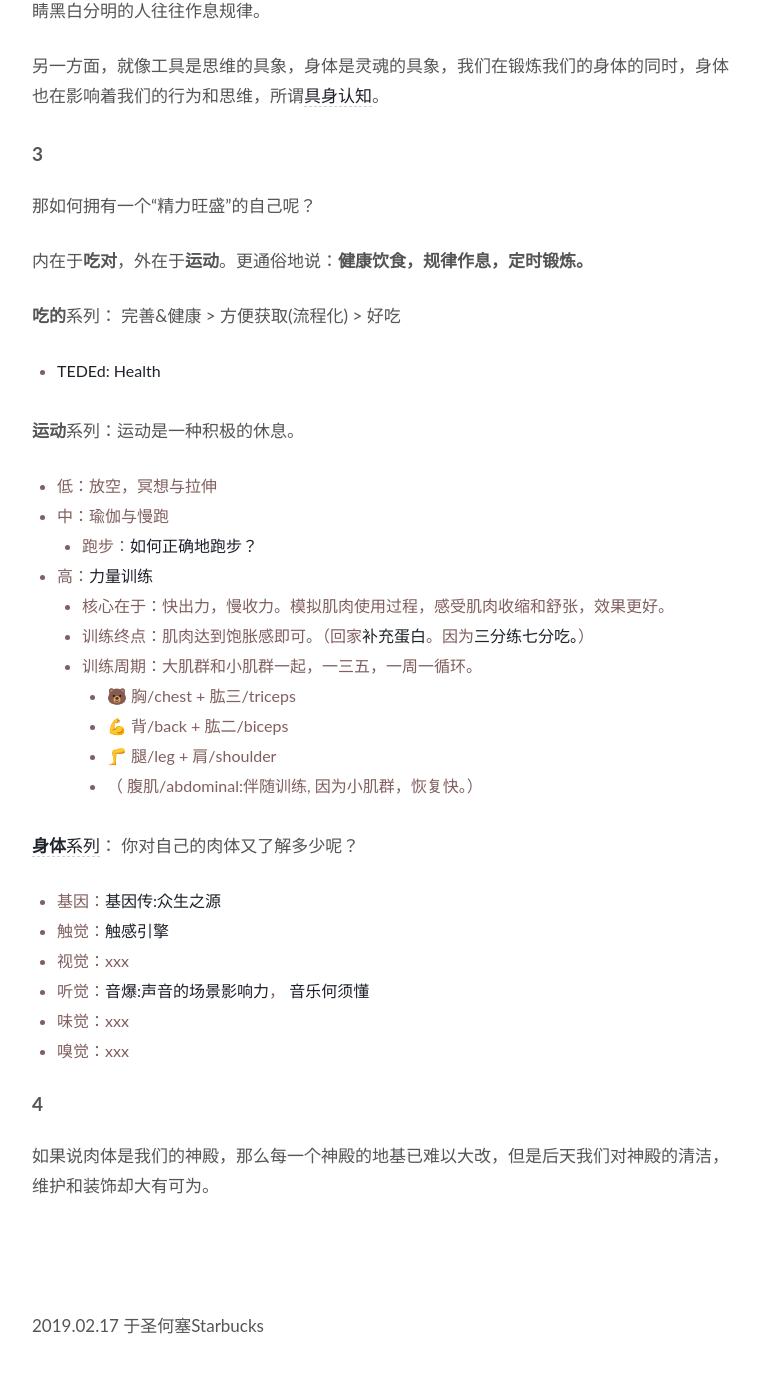
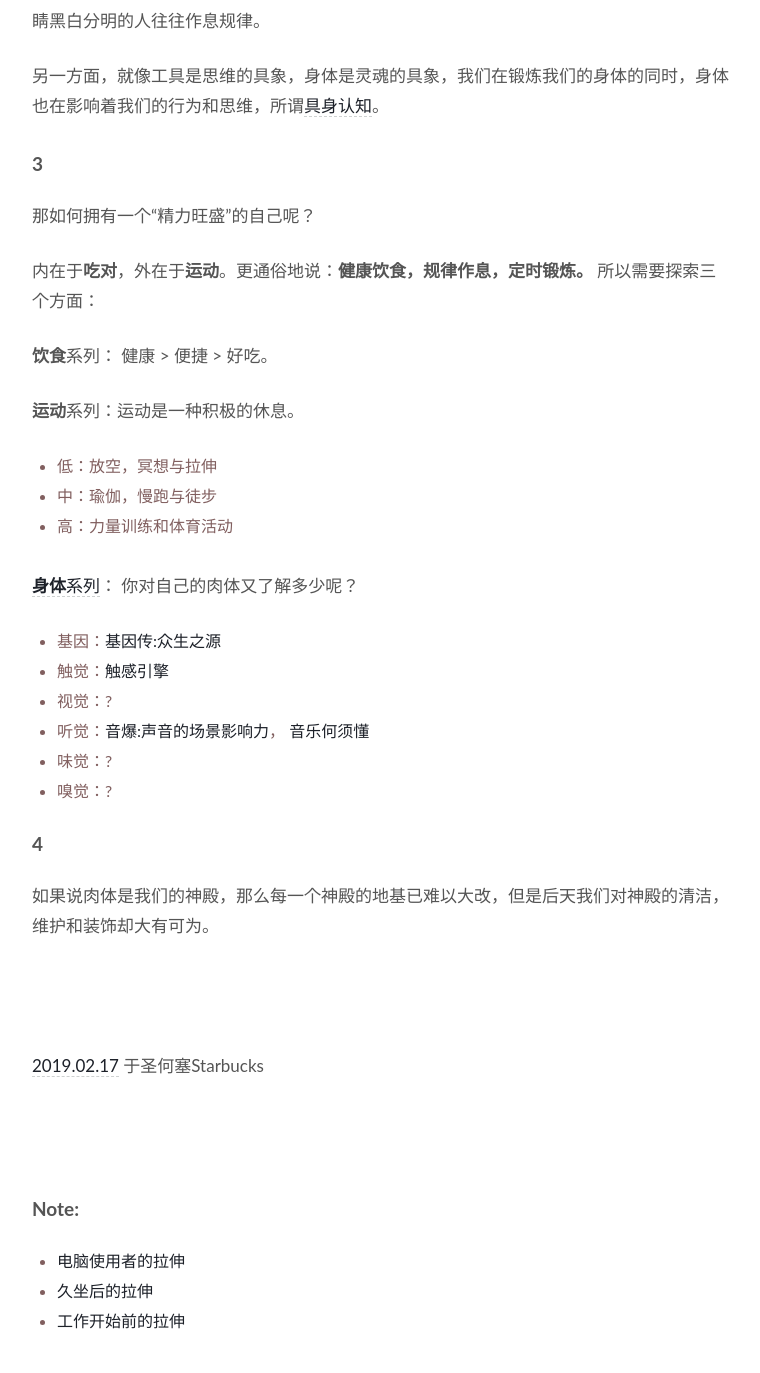
Before and after one commit to WillWang-X/willwang-x.github.io, a Jekyll site: the page built from _posts/blogs/2019-02-17-body.md, in a window 1280 px wide and 1400 px high, scrolled down 1386 px. Shown: the top 1373 px of the window, without its empty margins (258-1018 px from the left). Built offline with Jekyll 4.4.1, drawn with Linux system fonts in a browser that asks for light colours; some of the changed text lies outside the part shown.

Commit message:
Remove something unimportant

```diff
--- a/_posts/blogs/2019-02-17-body.md
+++ b/_posts/blogs/2019-02-17-body.md
@@ -9,14 +9,16 @@
 ---
 
 <br>
-<br>
 
+<div style="color: gray">
+<div style="color: gray"> </div>
+<a src="https://github.githistory.xyz/willwang-x/willwang-x.github.io/blob/master/_posts/blogs/2019-02-17-body.md"> Updated </a>
+<span> : 2020.11.22  </span>
+</div>
 
 ![Fitness](https://i.imgur.com/BEvX7Jc.gif)
 
-> 肉体是每个人的神殿，不管里面供奉的是什么，都应该好好保持它的强韧、美丽和清洁。
->
-> by 村上春树
+> 肉体是每个人的神殿，不管里面供奉的是什么，都应该好好保持它的强韧、美丽和清洁。  by 村上春树
 
 ## 0
 
@@ -39,7 +41,7 @@
 
 > 身体不是灵魂的外在，而是灵魂本身。
 
-为什么说肉体的“强韧、美丽和清洁”很重要？
+为什么说肉体的「强韧、美丽和清洁」很重要？
 
 一方面，外在是我们内在的映射，如嘴唇红润的人往往体内循环好，身体健康；皮肤白皙、眼睛黑白分明的人往往作息规律。
 
@@ -49,36 +51,25 @@
 
 那如何拥有一个“精力旺盛”的自己呢？
 
-内在于**吃对**，外在于**运动**。更通俗地说：**健康饮食，规律作息，定时锻炼。**
+内在于**吃对**，外在于**运动**。更通俗地说：**健康饮食，规律作息，定时锻炼。** 所以需要探索三个方面：
 
-**吃的**系列： 完善&健康 > 方便获取(流程化) > 好吃
-
-- [TEDEd: Health](https://ed.ted.com/lessons?category=health)
-<br>
+**饮食**系列： 健康 > 便捷 > 好吃。
 
 **运动**系列：运动是一种积极的休息。
 
-- 低：放空，冥想与拉伸
-- 中：瑜伽与慢跑
-	- 跑步：[如何正确地跑步？](https://www.zhihu.com/question/31089103)
-- 高：[力量训练](https://workflowy.com/s/38231a5a502d/u2PxQdkg71ogFajv)
-	- 核心在于：快出力，慢收力。模拟肌肉使用过程，感受肌肉收缩和舒张，效果更好。
-	- 训练终点：肌肉达到饱胀感即可。（回家[补充蛋白](https://youtu.be/2tM1LFFxeKg)。因为[三分练七分吃。](http://i2.wp.com/www.strengtheory.com/wp-content/uploads/2015/07/Myonuclei-Article.png)）
-	- 训练周期：大肌群和小肌群一起，一三五，一周一循环。
-		- 🐻 胸/chest + 肱三/triceps
-		- 💪 背/back  + 肱二/biceps
-		- 🦵 腿/leg   + 肩/shoulder
-		- （ 腹肌/abdominal:伴随训练, 因为小肌群，恢复快。）
+* 低：放空，冥想与拉伸
+* 中：瑜伽，慢跑与徒步
+* 高：力量训练和体育活动
 
 <br>
 [**身体**系列](https://workflowy.com/s/45796fee7ad7/AEFxys85UyfNHAjz)： 你对自己的肉体又了解多少呢？
 
-- 基因：[基因传:众生之源](https://book.douban.com/subject/27168433/)
-- 触觉：[触感引擎](https://book.douban.com/subject/30324189/)
-- 视觉：xxx
-- 听觉：[音爆:声音的场景影响力](https://book.douban.com/subject/26856945/)， [音乐何须懂](https://www.youtube.com/watch?v=EW14lHi1kYU&t=2890s)
-- 味觉：xxx
-- 嗅觉：xxx
+* 基因：[基因传:众生之源](https://book.douban.com/subject/27168433/)
+* 触觉：[触感引擎](https://book.douban.com/subject/30324189/)
+* 视觉：?
+* 听觉：[音爆:声音的场景影响力](https://book.douban.com/subject/26856945/)， [音乐何须懂](https://www.youtube.com/watch?v=EW14lHi1kYU&t=2890s)
+* 味觉：?
+* 嗅觉：?
 <br>
 
 ## 4
@@ -89,22 +80,15 @@
 <br>
 <br>
 
-2019.02.17 于圣何塞Starbucks<br>
+[2019.02.17](https://github.githistory.xyz/willwang-x/willwang-x.github.io/blob/master/_posts/2019-02-17-body.md) 于圣何塞Starbucks<br>
 
 <br>
 <br>
 
-----
 
-## Practice
+
+## Note:
 
 * [电脑使用者的拉伸](https://i.imgur.com/qiMn1jD.jpg)
 * [久坐后的拉伸](https://i.imgur.com/SON5N9L.jpg)
 * [工作开始前的拉伸](https://i.imgur.com/JvmScjF.jpg)
-
-
-## Log
-
-- 2019.03.23: 增加「健身并不会带来健康」
-- 2019.04.18: 增加跑步知识
-- 2019.08.29: 增加[音乐何须懂](https://www.youtube.com/watch?v=EW14lHi1kYU&t=2890s) (ZTY推荐)
```
